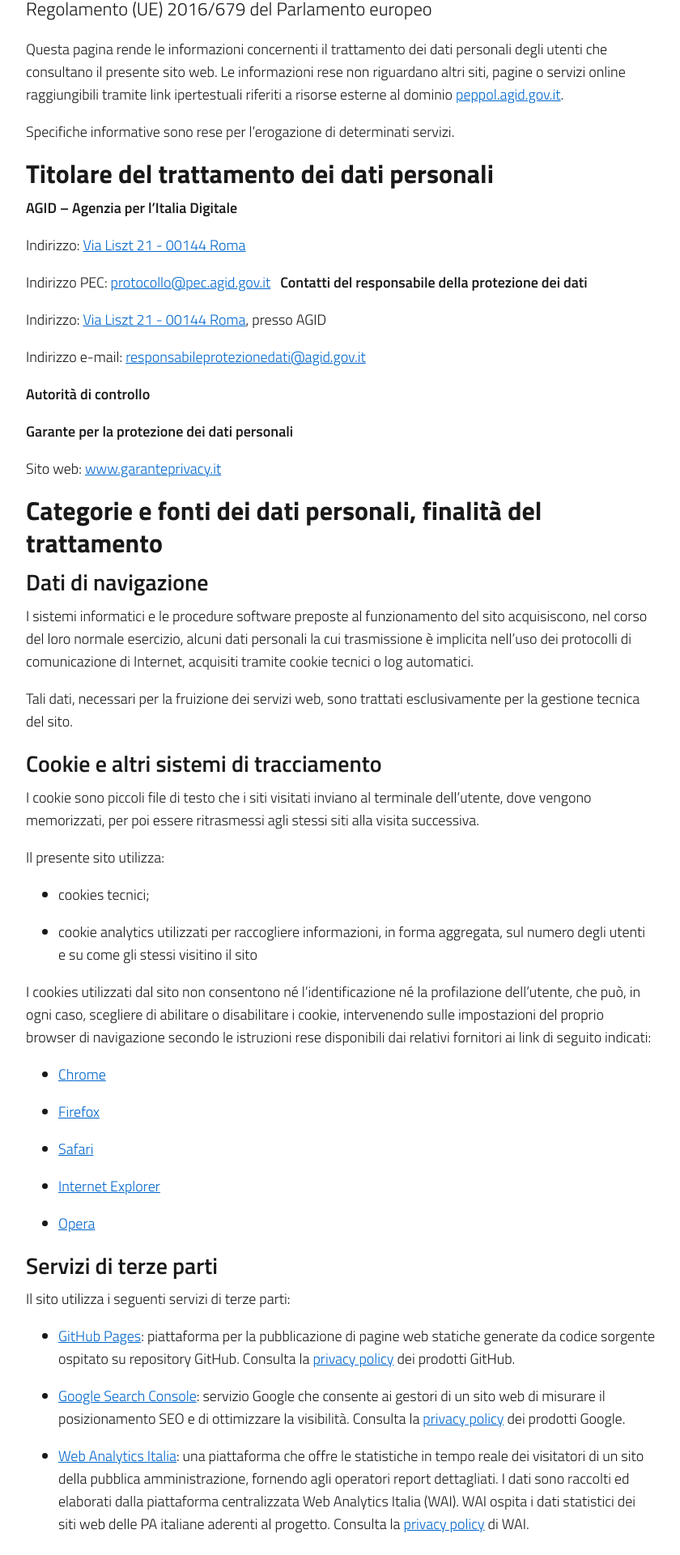
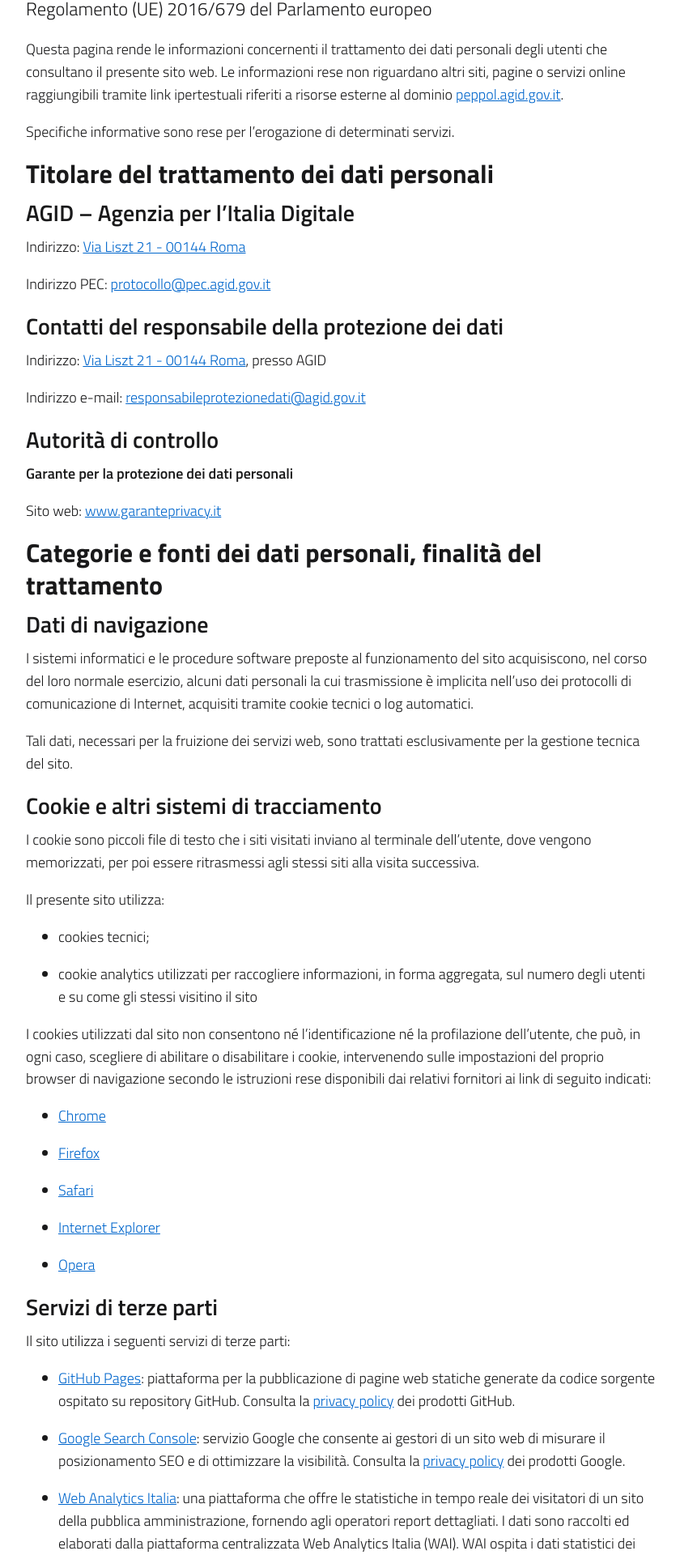
Before and after one commit to realeroberto/peppol.agid.gov.it, a Jekyll site: the page built from it/privacy.md, in a window 1280 px wide. Shown: the part 441-2361 px from the top of the page at 81% size, without its empty margins (22-862 px from the left). Built offline with Jekyll 4.4.1, drawn with Linux system fonts in a browser that asks for light colours; comment, search, counter and statistics services are not loaded.

Commit message:
Fix formatting

```diff
--- a/it/privacy.md
+++ b/it/privacy.md
@@ -16,14 +16,14 @@ Specifiche informative sono rese per l’erogazione di determinati servizi.
 
 ### Titolare del trattamento dei dati personali
 
-**AGID – Agenzia per l’Italia Digitale**
+#### AGID – Agenzia per l’Italia Digitale
 
 Indirizzo: [Via Liszt 21 - 00144
 Roma](https://maps.google.it/maps?q=Via+Liszt,+21,+00144+Roma&hnear=Via+Liszt,+21,+00144+Roma&t=m&z=16)
 
 Indirizzo PEC: [protocollo@pec.agid.gov.it](mailto:protocollo@pec.agid.gov.it)
 
-**Contatti del responsabile della protezione dei dati**
+#### Contatti del responsabile della protezione dei dati
 
 Indirizzo: [Via Liszt 21 - 00144
 Roma](https://maps.google.it/maps?q=Via+Liszt,+21,+00144+Roma&hnear=Via+Liszt,+21,+00144+Roma&t=m&z=16),
@@ -31,7 +31,7 @@ presso AGID
 
 Indirizzo e-mail: [responsabileprotezionedati@agid.gov.it](mailto:responsabileprotezionedati@agid.gov.it)
 
-**Autorità di controllo**
+#### Autorità di controllo
 
 **Garante per la protezione dei dati personali**
 
```
